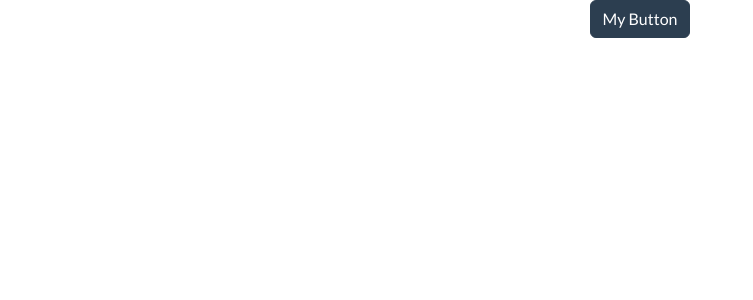
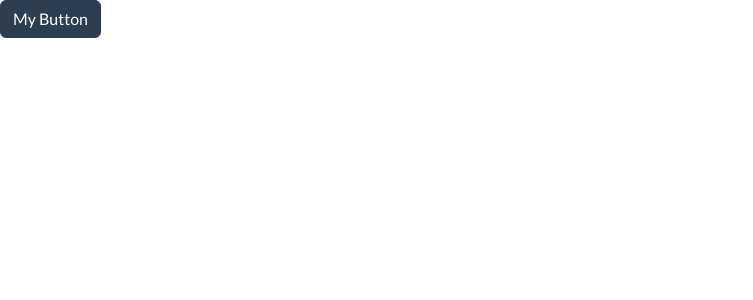
Before and after one commit to NixGiants/FrontHomework, a React (Create React App) app in the folder front-homework/: page / in a window 1280 px wide. Shown: the top 300 px of the page, without its empty margins (0-753 px from the left). Built offline with nearby package versions, Linux system fonts and the light colour scheme.

Commit message:
Delete unnecessary files

```diff
--- a/front-homework/src/App.css
+++ /dev/null
@@ -1,43 +0,0 @@
-.App {
-  text-align: center;
-}
-
-.App-logo {
-  height: 40vmin;
-  pointer-events: none;
-}
-
-@media (prefers-reduced-motion: no-preference) {
-  .App-logo {
-    animation: App-logo-spin infinite 20s linear;
-  }
-}
-
-.App-header {
-  background-color: #282c34;
-  min-height: 100vh;
-  display: flex;
-  flex-direction: column;
-  align-items: center;
-  justify-content: center;
-  font-size: calc(10px + 2vmin);
-  color: white;
-}
-
-.App-link {
-  color: #61dafb;
-}
-
-@keyframes App-logo-spin {
-  from {
-    transform: rotate(0deg);
-  }
-  to {
-    transform: rotate(360deg);
-  }
-}
-
-.myStyles{
-  margin:100px;
-
-}
--- a/front-homework/src/App.js
+++ b/front-homework/src/App.js
@@ -1,4 +1,4 @@
-import './App.css';
+import React from 'react';
 
 import {Button} from 'react-bootstrap'
 
--- a/front-homework/src/index.css
+++ /dev/null
@@ -1,13 +0,0 @@
-body {
-  margin: 0;
-  font-family: -apple-system, BlinkMacSystemFont, 'Segoe UI', 'Roboto', 'Oxygen',
-    'Ubuntu', 'Cantarell', 'Fira Sans', 'Droid Sans', 'Helvetica Neue',
-    sans-serif;
-  -webkit-font-smoothing: antialiased;
-  -moz-osx-font-smoothing: grayscale;
-}
-
-code {
-  font-family: source-code-pro, Menlo, Monaco, Consolas, 'Courier New',
-    monospace;
-}
--- a/front-homework/src/index.js
+++ b/front-homework/src/index.js
@@ -1,6 +1,5 @@
 import React from 'react';
 import ReactDOM from 'react-dom/client';
-import './index.css';
 import App from './App';
 
 const root = ReactDOM.createRoot(document.getElementById('root'));
```
